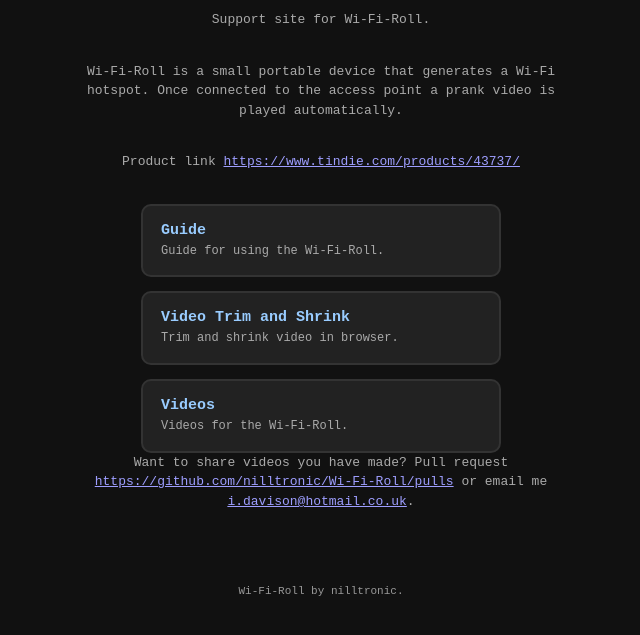
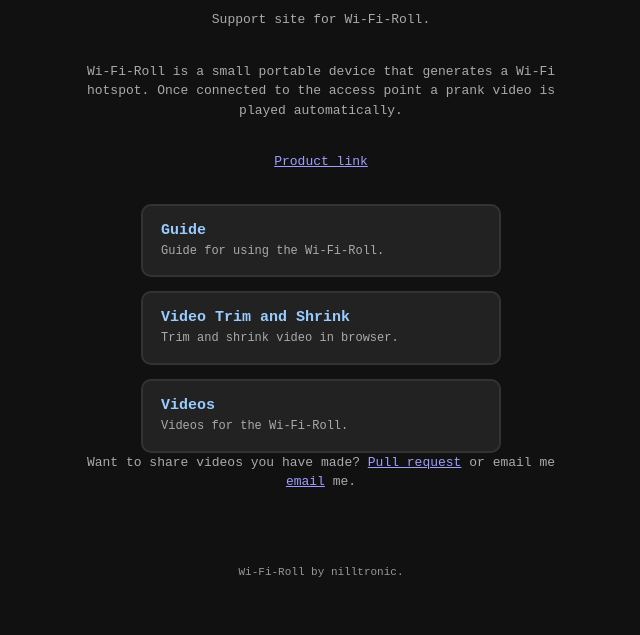
Before and after one commit to nilltronic/Wi-Fi-Roll, a plain HTML site: page index.html in a window 1280 px wide. Shown: the part 111-746 px from the top of the page, without its empty margins (319-959 px from the left). Drawn offline with Linux system fonts and the light colour scheme.

Commit message:
Update index.html

```diff
--- a/index.html
+++ b/index.html
@@ -84,7 +84,7 @@ footer {
 <p class="sub"></p>
 <p class="sub">Support site for Wi-Fi-Roll.</p>
 <p class="sub">Wi-Fi-Roll is a small portable device that generates a Wi-Fi hotspot. Once connected to the access point a prank video is played automatically.</p>
-<p class="sub">Product link <a href="url">https://www.tindie.com/products/43737/</a></p>
+<p class="sub"><a href="https://www.tindie.com/products/43737/">Product link</a></p>
 <div class="menu">
   <a href="guide.html">
     <div class="label">Guide</div>
@@ -102,7 +102,7 @@ footer {
   </a>
 
 </div>
-   <p class="sub">Want to share videos you have made? Pull request <a href="url">https://github.com/nilltronic/Wi-Fi-Roll/pulls</a> or email me <a href="url">i.davison@hotmail.co.uk</a>.</p>
+   <p class="sub">Want to share videos you have made? <a href="https://github.com/nilltronic/Wi-Fi-Roll/pulls">Pull request</a> or email me <a href="i.davison@hotmail.co.uk">email</a> me.</p>
 <footer>
   Wi-Fi-Roll by nilltronic.
 </footer>
```
